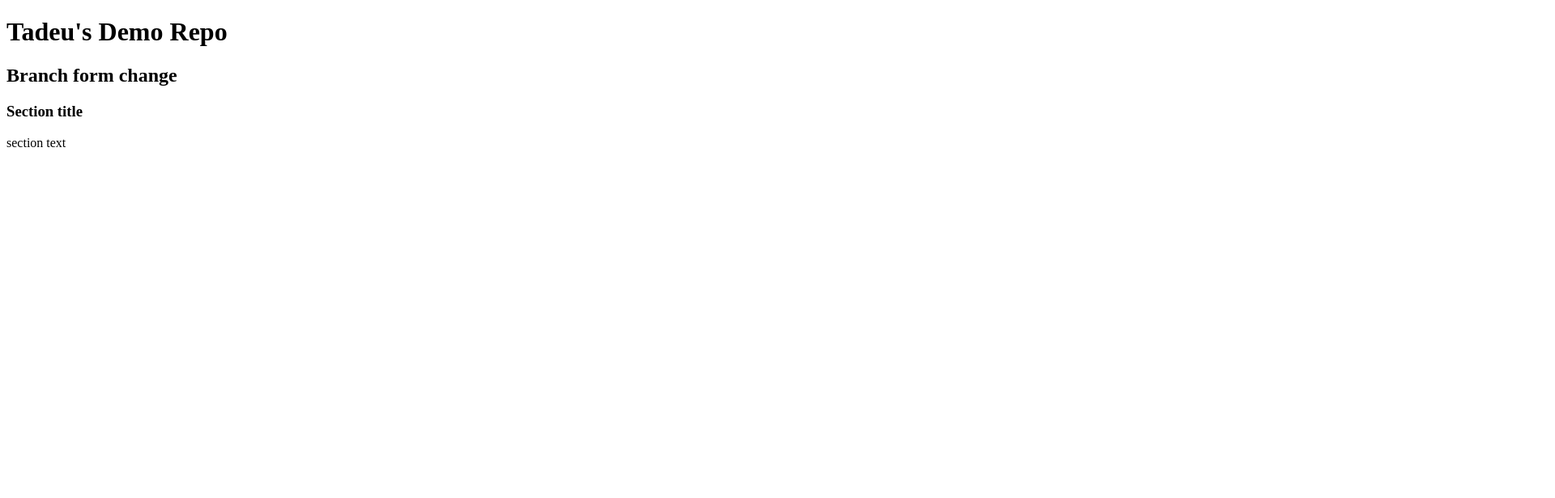
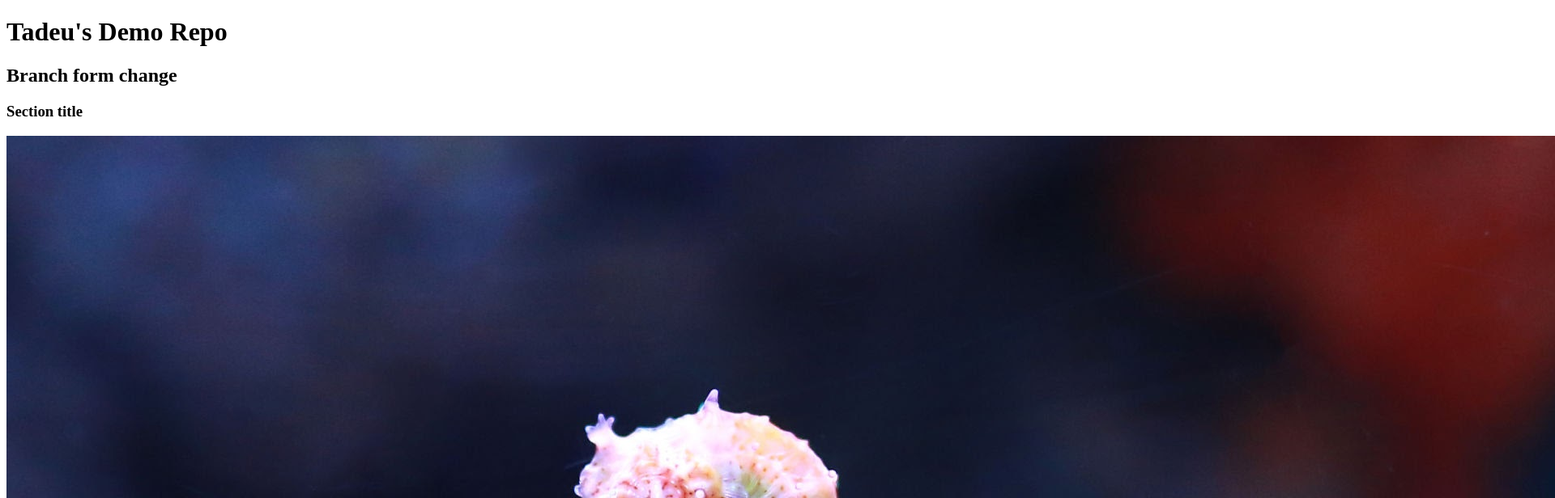
Before and after one commit to tadeulima14/demo-repo, a plain HTML site: page index.html in a window 1280 px wide. Shown: the top 616 px of the page at 81% size, 1920 px wide, since content can reach past the window. Drawn offline with Linux system fonts and the light colour scheme.

Commit message:
add photo to main branch

```diff
--- a/index.html
+++ b/index.html
@@ -16,7 +16,7 @@
             <section>
 
                 <h1>Section title</h1>
-
+                <img src ="images/licensed-image.jpg">
                 <p>section text</p>
 
             </section>
```
